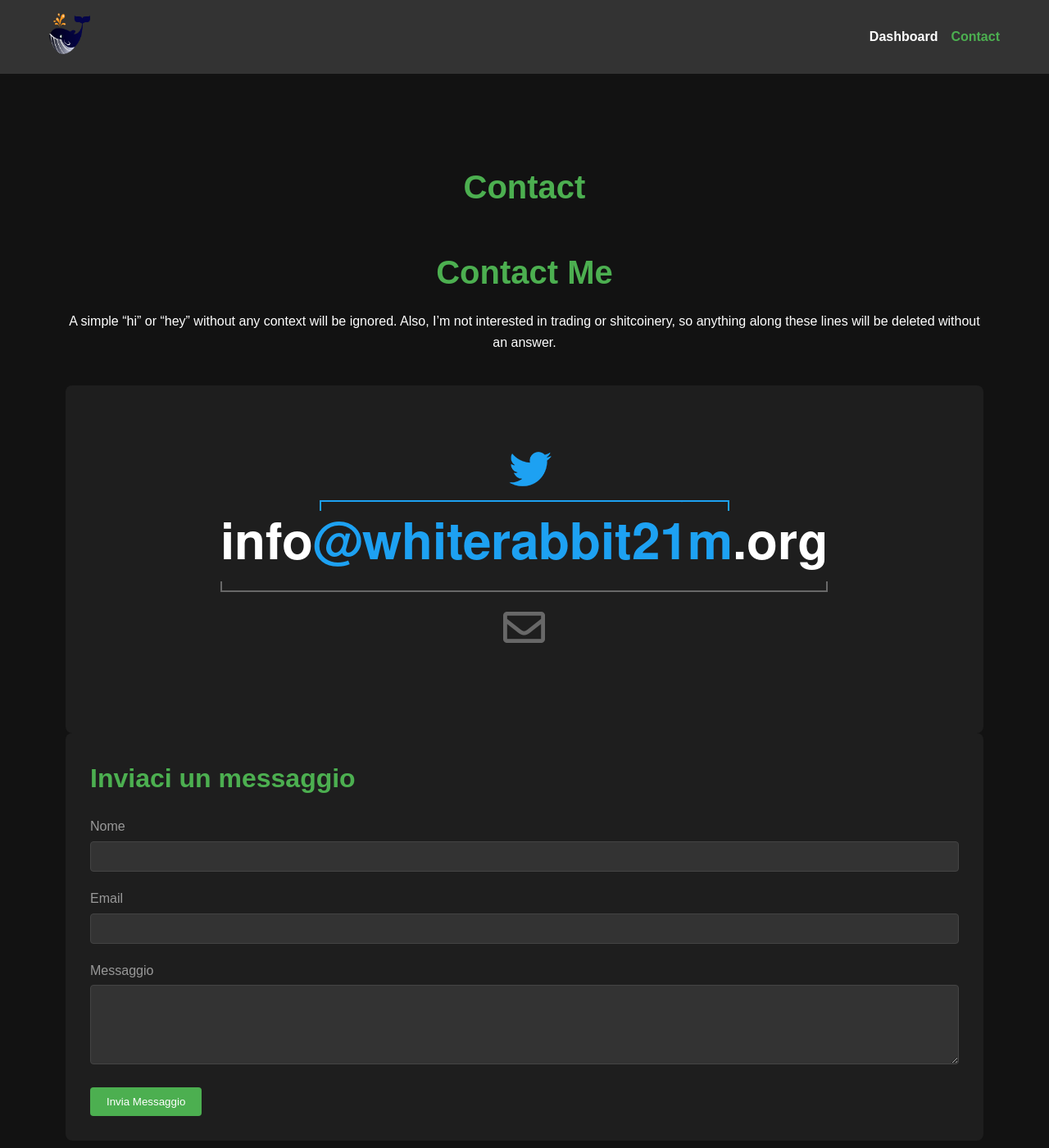
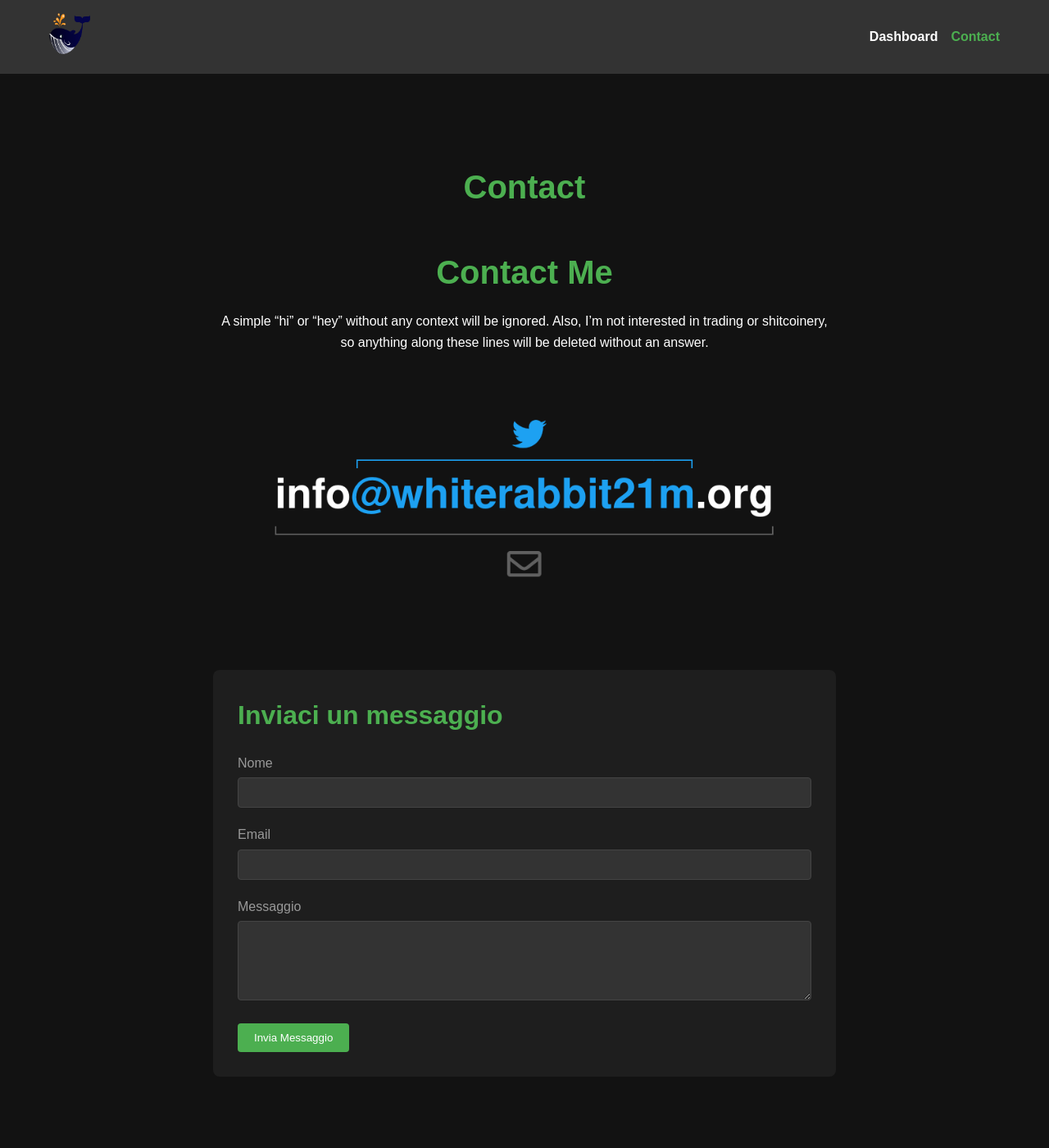
Before and after one commit to whiterabbit21m-test/whiterabbit21m-test.github.io, a Jekyll site: the page built from contact.md, in a window 1280 px wide and 1400 px high. Shown: the whole window at 82% size. Built offline with Jekyll 4.4.1, drawn with Linux system fonts in a browser that asks for light colours.

Commit message:
Update _contact.scss

```diff
--- a/_sass/_contact.scss
+++ b/_sass/_contact.scss
@@ -2,6 +2,12 @@
   background-color: #121212;
   color: #ffffff;
   padding: 60px 0;
+
+  .container {
+    max-width: 800px;
+    margin: 0 auto;
+    padding: 0 20px;
+  }
 
   .page-header {
     text-align: center;
@@ -17,12 +23,14 @@
     margin-bottom: 40px;
   }
 
-  .contact-grid {
-    display: grid;
-    grid-template-columns: 1fr 1fr;
-    gap: 40px;
-    @media (max-width: 768px) {
-      grid-template-columns: 1fr;
+  .contact-image {
+    margin-bottom: 40px;
+
+    .contact-img {
+      width: 100%;
+      height: auto;
+      border-radius: 8px;
+      object-fit: cover;
     }
   }
 
@@ -70,20 +78,4 @@
       }
     }
   }
-
-  .contact-image {
-    display: flex;
-    justify-content: center;
-    align-items: center;
-    background-color: #1E1E1E;
-    padding: 30px;
-    border-radius: 8px;
-
-    .contact-img {
-      max-width: 100%;
-      height: auto;
-      border-radius: 8px;
-      object-fit: cover;
-    }
-  }
 }
```
